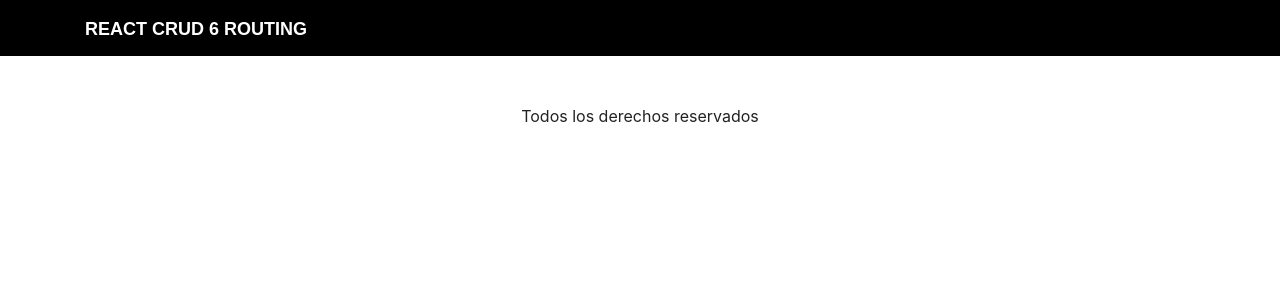
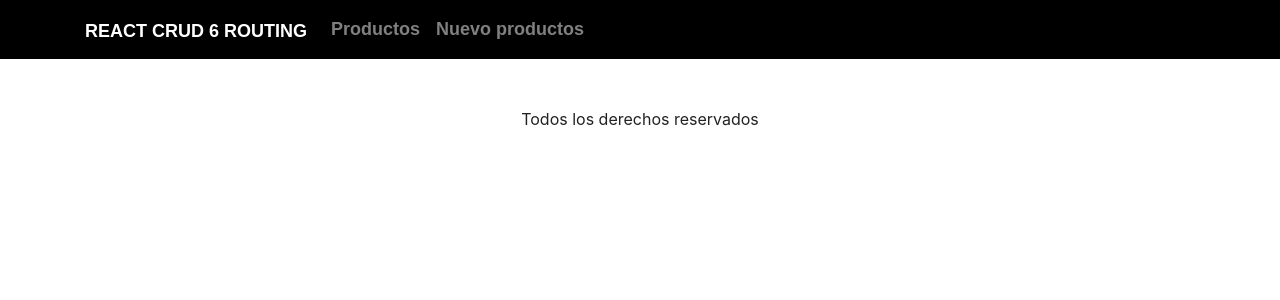
Before and after one commit to EduuardoPerez/CRUD-de-productos, a React (Create React App) app: page / in a window 1280 px wide. Shown: the top 300 px of the page. Built offline with nearby package versions, Linux system fonts and the light colour scheme; a web font is replaced by a local one.

Commit message:
Se creó la barra de navegación

```diff
--- a/src/components/Header.js
+++ b/src/components/Header.js
@@ -1,5 +1,5 @@
 import React from 'react';
-import {Link} from 'react-router-dom';
+import {Link, NavLink} from 'react-router-dom';
 
 const Header = () => (
   <nav className="navbar navbar-expand-lg navbar-dark bg-dark">
@@ -7,6 +7,22 @@
       <Link to="/productos" className="navbar-brand">
         React CRUD 6 Routing
       </Link>
+      <ul className="navbar-nav mr-auto">
+        <li className="nav-item">
+          <NavLink
+            to='/productos'
+            className="nav-link"
+            activeClassName="active"
+          >Productos</NavLink>
+        </li>
+        <li className="nav-item">
+          <NavLink
+            to='/nuevo-producto'
+            className="nav-link"
+            activeClassName="active"
+          >Nuevo productos</NavLink>
+        </li>
+      </ul>
     </div>
   </nav>
 );
```
